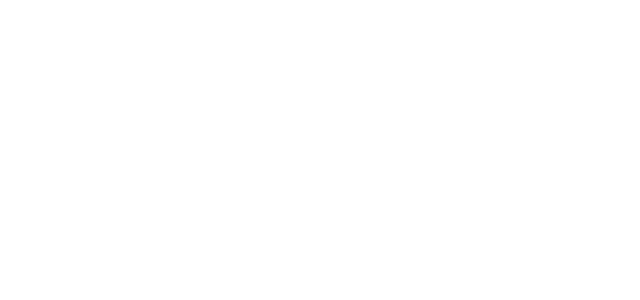
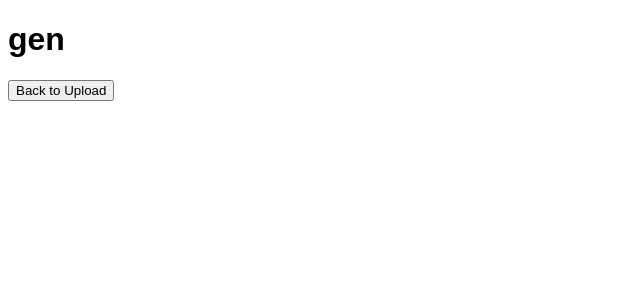
Before and after one commit to evillaz/invoice-helper, a React (Create React App) app: page /poaGenerator in a window 1280 px wide. Before the commit this address had no page. Shown: the top 300 px of the page, without its empty margins (0-640 px from the left). Built offline with nearby package versions, Linux system fonts and the light colour scheme.

Commit message:
add poa generator comp

```diff
--- a/src/App.js
+++ b/src/App.js
@@ -1,6 +1,7 @@
 import React from 'react';
 import { Routes, Route } from 'react-router-dom';
 import XmlConverter from './components/XmlConverter';
+import POAGenerator from './components/POAGenerator';
 import './styles/style.css';
 
 function App() {
@@ -9,6 +10,7 @@
     <>
       <Routes>
         <Route path="/" element={<XmlConverter />}/>
+        <Route path="/poaGenerator" element={<POAGenerator />} />
       </Routes>
     </>
   );
--- /dev/null
+++ b/src/components/POAGenerator.jsx
@@ -0,0 +1,28 @@
+import React, { useState } from "react";
+import { useLocation, useNavigate } from "react-router-dom";
+import { useDispatch, useSelector } from "react-redux";
+
+const POAGenerator = () => {
+  const navigate = useNavigate();
+
+  const invoices = useSelector((state) => state.invoices.invoices);
+  const selectedInvoices = useSelector((state) => state.invoices.selectedInvoices);
+
+  console.log(invoices);
+  console.log(selectedInvoices);
+
+
+  return (
+    <div>
+      <h1>gen</h1>
+      <button
+        className="mt-4 px-4 py-2 bg-gray-500 text-white rounded"
+        onClick={() => navigate("/", { state: { selectedInvoices, invoices } })}
+      >
+        Back to Upload
+      </button>
+    </div>
+  );
+};
+
+export default POAGenerator;
```
